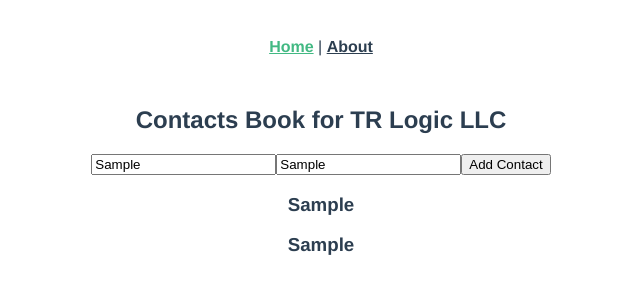
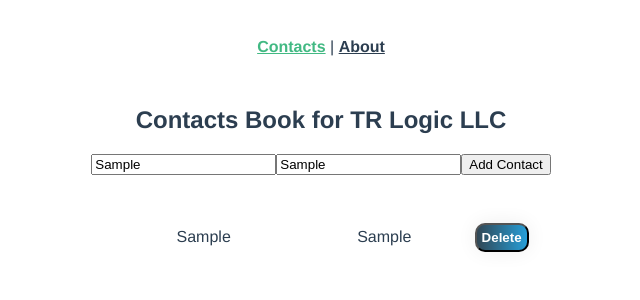
Before and after one commit to Multyjog/test-contacts, a Vue app: page / in a window 1280 px wide. Both pictures are taken after typing "Sample", "Sample" into the empty fields and a click on the input "Add Contact". Shown: the top 300 px of the page, without its empty margins (319-959 px from the left). Built offline with nearby package versions, Linux system fonts and the light colour scheme.

Commit message:
add local storage updating and delete confirmation

```diff
--- a/public/index.html
+++ b/public/index.html
@@ -1,17 +1,23 @@
 <!DOCTYPE html>
 <html lang="">
+
 <head>
   <meta charset="utf-8">
   <meta http-equiv="X-UA-Compatible" content="IE=edge">
   <meta name="viewport" content="width=device-width,initial-scale=1.0">
   <link rel="icon" href="<%= BASE_URL %>favicon.ico">
-    <title><%= htmlWebpackPlugin.options.title %></title>
+  <title>
+    Contacts app
+  </title>
 </head>
+
 <body>
   <noscript>
-      <strong>We're sorry but <%= htmlWebpackPlugin.options.title %> doesn't work properly without JavaScript enabled. Please enable it to continue.</strong>
+    <strong>We're sorry but <%= htmlWebpackPlugin.options.title %> doesn't work properly without JavaScript enabled.
+        Please enable it to continue.</strong>
   </noscript>
   <div id="app"></div>
   <!-- built files will be auto injected -->
 </body>
+
 </html>
--- a/src/App.vue
+++ b/src/App.vue
@@ -1,7 +1,7 @@
 <template>
   <div id="app">
     <div id="nav">
-      <router-link to="/">Home</router-link> |
+      <router-link to="/">Contacts</router-link> |
       <router-link to="/about">About</router-link>
     </div>
     <router-view />
--- /dev/null
+++ b/src/components/ContactsBook.vue
@@ -0,0 +1,114 @@
+<template>
+  <div>
+    <div class="navbar"><h2>Contacts Book for TR Logic LLC</h2></div>
+    <div class="container">
+      <input id="name" placeholder="Name" />
+      <input id="phone" placeholder="Phone Numer" />
+      <input type="submit" @click="saveNewContact" value="Add Contact" />
+    </div>
+    <div class="emptyBook" v-if="contacts.length === 0">
+      You dont have any contacts yet. Let's add them
+    </div>
+    <div class="confirm" v-if="isMenuVisible">
+      <p>Are you sure!?</p>
+      <button id="yes" @click="confirmDelete">Yes</button>
+      <button id="no" @click="hideConfirm">No</button>
+    </div>
+    <div v-for="(contact, index) in contacts" :key="index">
+      <div class="contact">
+        <span>{{ contact.name }}</span>
+        <span>{{ contact.phone }}</span>
+        <button class="deleteButton" @click="showConfirm(index)">Delete</button>
+      </div>
+    </div>
+  </div>
+</template>
+
+<script>
+export default {
+  name: "HelloWorld",
+  data: () => {
+    return {
+      contacts: [],
+      indexToRemove: null,
+      isMenuVisible: false,
+    };
+  },
+  methods: {
+    saveNewContact: function () {
+      let contactName = document.querySelector("#name").value;
+      let contactPhone = document.querySelector("#phone").value;
+      let listEl = { name: contactName, phone: contactPhone };
+      this.contacts.push(listEl);
+      this.saveToLocal(this.contacts);
+    },
+    saveToLocal(obj) {
+      localStorage.setItem("contacts", JSON.stringify(obj));
+    },
+    showConfirm(i) {
+      this.isMenuVisible = true;
+      this.indexToRemove = i;
+    },
+    hideConfirm() {
+      this.isMenuVisible = false;
+    },
+    confirmDelete() {
+      let i = this.indexToRemove;
+      let newContacts = [...this.contacts];
+      newContacts.splice(i, 1);
+      this.contacts = newContacts;
+      this.hideConfirm();
+      this.saveToLocal(this.contacts);
+    },
+  },
+  mounted() {
+    if (!localStorage.getItem("contacts")) this.contacts = [];
+    else {
+      let storedContacts = localStorage.getItem("contacts");
+      this.contacts = ("storedContacts: ", JSON.parse(storedContacts));
+    }
+  },
+};
+</script>
+
+<style scoped>
+.hide {
+  display: none;
+}
+.confirm {
+  margin-top: 2rem;
+}
+.confirm button {
+  margin: 0 1%;
+}
+.emptyBook {
+  margin-top: 3rem;
+}
+.contact {
+  margin-top: 3rem;
+}
+.contact span {
+  margin: 0 5%;
+}
+.deleteButton {
+  background-image: linear-gradient(
+    to right,
+    #314755 0%,
+    #26a0da 51%,
+    #314755 100%
+  );
+  text-align: center;
+  transition: 0.5s;
+  background-size: 200% auto;
+  color: white;
+  box-shadow: 0 0 20px #eee;
+  border-radius: 10px;
+  font-weight: bold;
+  padding: 5px;
+}
+.deleteButton:hover {
+  background-position: right center; /* change the direction of the change here */
+  color: #fff;
+  text-decoration: none;
+}
+</style>
--- a/src/components/HelloWorld.vue
+++ /dev/null
@@ -1,55 +0,0 @@
-<template>
-  <div>
-    <div class="navbar"><h2>Contacts Book for TR Logic LLC</h2></div>
-    <div class="container">
-      <input id="name" placeholder="Name" />
-      <input id="phone" placeholder="Phone Numer" />
-      <input type="submit" @click="saveNewContact" value="Add Contact" />
-    </div>
-    <div class="emptyBook" v-if="contacts.length === 0">
-      You dont have any contacts yet. Let's add them
-    </div>
-    <div v-for="(contact, index) in contacts" :key="index">
-      <div class="row">
-        <h3 class="col-sm-6">{{ contact.name }}</h3>
-        <h3 class="col-sm-6">{{ contact.phone }}</h3>
-      </div>
-    </div>
-  </div>
-</template>
-
-<script>
-export default {
-  name: "HelloWorld",
-  data: () => {
-    return {
-      contacts: [],
-    };
-  },
-  methods: {
-    saveNewContact: function () {
-      let contactName = document.querySelector("#name").value;
-      let contactPhone = document.querySelector("#phone").value;
-      let listEl = { name: contactName, phone: contactPhone };
-      this.contacts.push(listEl);
-      this.saveToLocal(this.contacts);
-    },
-    saveToLocal(obj) {
-      localStorage.setItem("contacts", JSON.stringify(obj));
-    },
-  },
-  mounted() {
-    if (!localStorage.getItem("contacts")) this.contacts = [];
-    else {
-      let storedContacts = localStorage.getItem("contacts");
-      this.contacts = ("storedContacts: ", JSON.parse(storedContacts));
-    }
-  },
-};
-</script>
-
-<style scoped>
-.emptyBook {
-  margin-top: 3rem;
-}
-</style>
--- a/src/router/index.js
+++ b/src/router/index.js
@@ -1,14 +1,14 @@
 import Vue from "vue";
 import VueRouter from "vue-router";
-import Home from "../views/Home.vue";
+import Contacts from "../views/Contacts.vue";
 
 Vue.use(VueRouter);
 
 const routes = [
   {
     path: "/",
-    name: "Home",
-    component: Home,
+    name: "Contacts",
+    component: Contacts,
   },
   {
     path: "/about",
--- /dev/null
+++ b/src/views/Contacts.vue
@@ -0,0 +1,16 @@
+<template>
+  <div>
+    <ContactsBook />
+  </div>
+</template>
+
+<script>
+import ContactsBook from "@/components/ContactsBook.vue";
+
+export default {
+  name: "Contacts",
+  components: {
+    ContactsBook,
+  },
+};
+</script>
--- a/src/views/Home.vue
+++ /dev/null
@@ -1,17 +0,0 @@
-<template>
-  <div class="home">
-    <HelloWorld />
-  </div>
-</template>
-
-<script>
-// @ is an alias to /src
-import HelloWorld from "@/components/HelloWorld.vue";
-
-export default {
-  name: "Home",
-  components: {
-    HelloWorld,
-  },
-};
-</script>
```
Also changed, not shown: 1 other file (tests, documents, lock files or other folders). Lines whose indentation alone changed are shown as unchanged.
